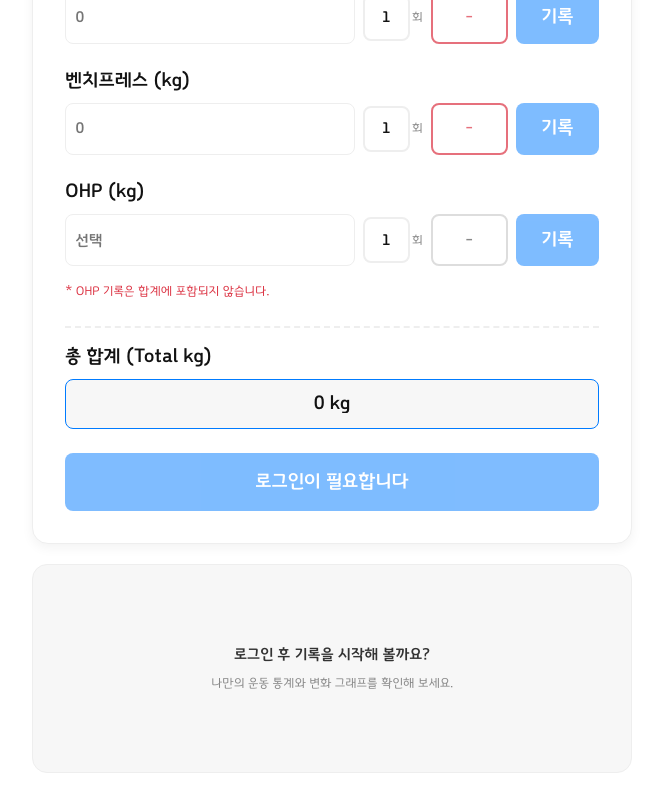
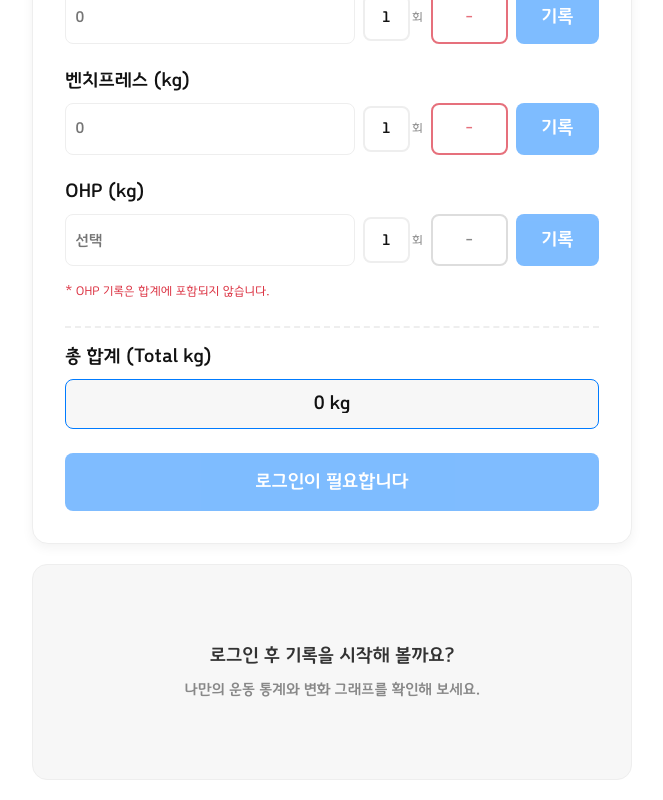
Before and after one commit to Yooodh/ulkun-bulkun, a Next.js app: page / in a window 1280 px wide. Shown: the part 542-1342 px from the top of the page, without its empty margins (308-971 px from the left). Built offline with nearby package versions, Linux system fonts and the light colour scheme; no server answers.

Commit message:
style: emptyContainer 텍스트 폰트 믹스인 조정

```diff
--- a/src/components/shared/Empty/Empty.module.scss
+++ b/src/components/shared/Empty/Empty.module.scss
@@ -10,7 +10,7 @@
   white-space: nowrap;
 
   p {
-    @include font-body;
+    @include font-md-title;
     color: $text-dark;
     margin: 0;
   }
@@ -18,7 +18,7 @@
   span {
     display: block;
     margin-top: 8px;
-    @include font-sm;
+    @include font-body;
     color: $text-muted;
   }
 }
```
